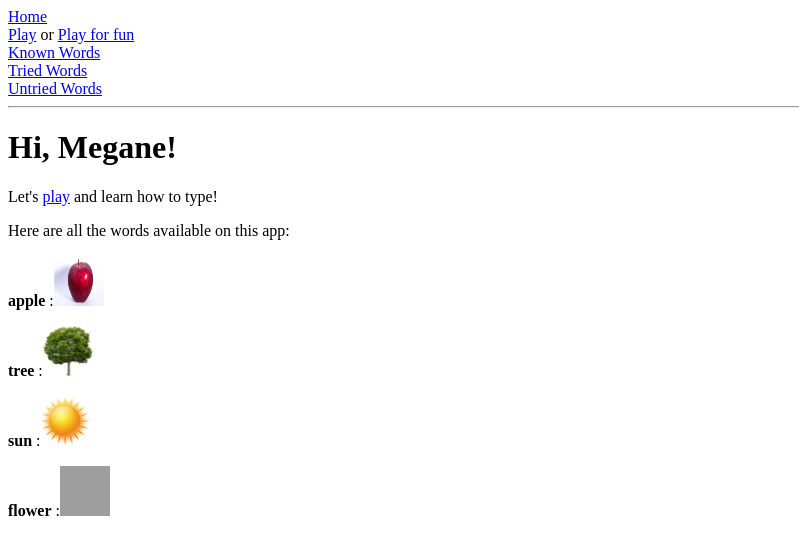
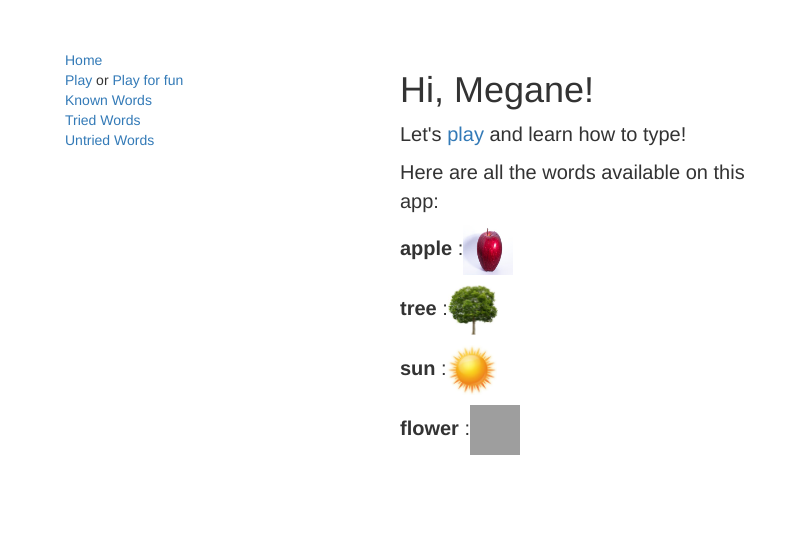
Before and after one commit to nataliakreci/CSC220FinalProject, a Flask app: page / in a window 1280 px wide. Shown: the top 555 px of the page, without its empty margins (0-799 px from the left). Run offline with Flask 2, Linux system fonts and the light colour scheme; data comes from the database, SQL or seed files in the repository; both versions use the stored data as it was after the commit; some libraries are stand-ins or nearby versions; grey boxes are pictures that could not be loaded.

Commit message:
css added in static folder

```diff
--- /dev/null
+++ b/flask_app/app/static/css/styles.css
@@ -0,0 +1,14 @@
+body {
+	margin: 50px;
+}
+
+.main {
+	font-size: 20px;
+	margin-left:40px;
+}
+
+.left {
+	font-size: 20px;
+	margin-left:40px;
+	overflow-y: auto;
+}
--- a/flask_app/app/templates/base.html
+++ b/flask_app/app/templates/base.html
@@ -9,14 +9,23 @@
       <title>Welcome to Click Clack Type</title>
       {% endif %}
     {% endblock %}
+    <link rel="stylesheet" href="https://maxcdn.bootstrapcdn.com/bootstrap/3.3.7/css/bootstrap.min.css">
+	<script src="https://ajax.googleapis.com/ajax/libs/jquery/3.3.1/jquery.min.js"></script>
+	<script src="https://maxcdn.bootstrapcdn.com/bootstrap/3.3.7/js/bootstrap.min.js"></script>
+    <link rel="stylesheet" href="{{ url_for('static', filename='css/styles.css') }}">
     </head>
     <body>
+    	{% block leftbar %}
+    	<div class="col-md-3">
         <div><a href="/index">Home</a></div>
         <div><a href="/play">Play</a> or <a href="/play_for_fun">Play for fun</a></div>
         <div><a href="/known">Known Words</a></div>
         <div><a href="/tried">Tried Words</a></div>
         <div><a href="/untried">Untried Words</a></div>
-        <hr>
-        {% block content %}{% endblock %}
+        </div>
+        {% endblock %}
+        <div class="main col-md-4">
+        	{% block content %}{% endblock %}
+        </div>
     </body>
 </html>
```
Also changed, not shown: flask_app/db.sqlite3, 1 other file.
